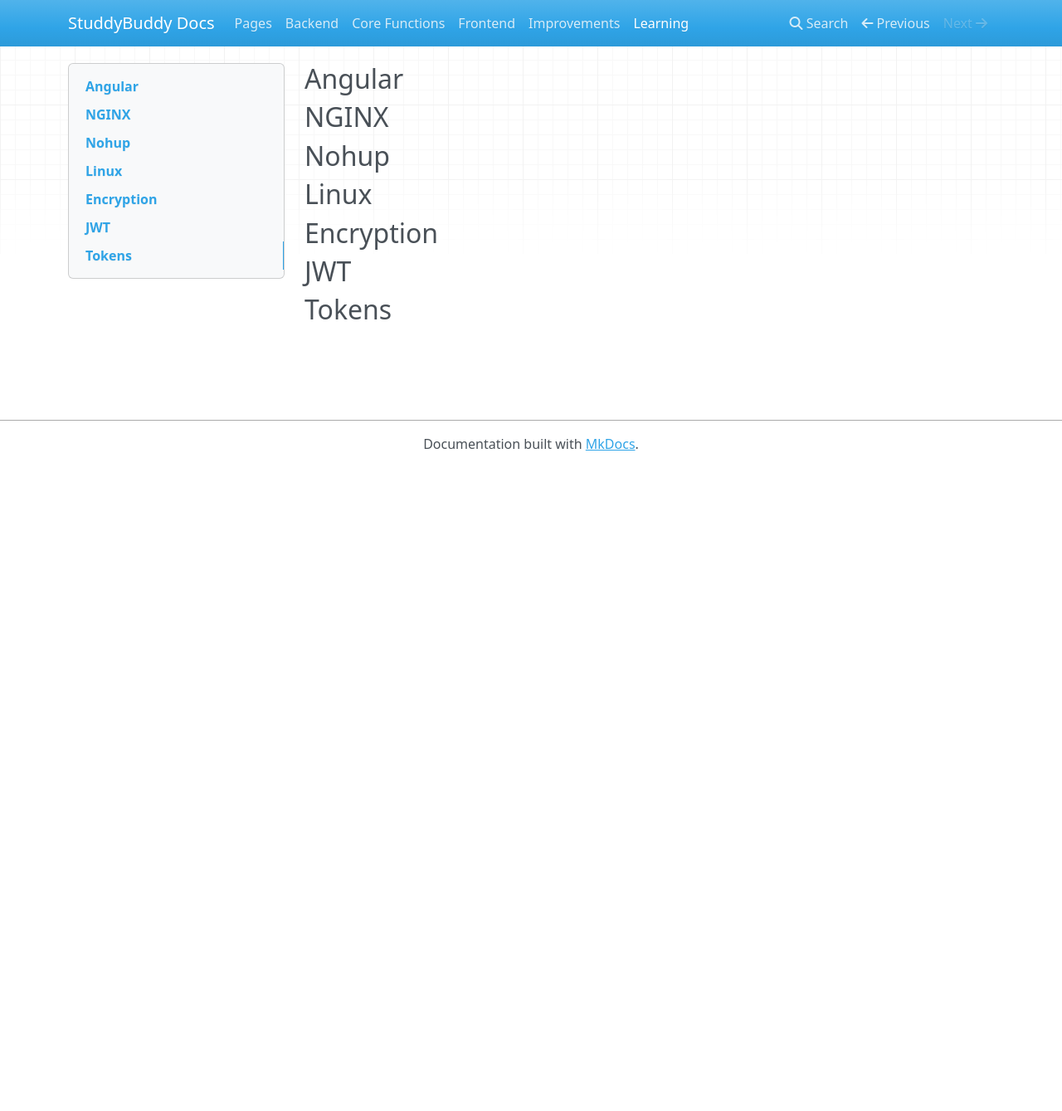
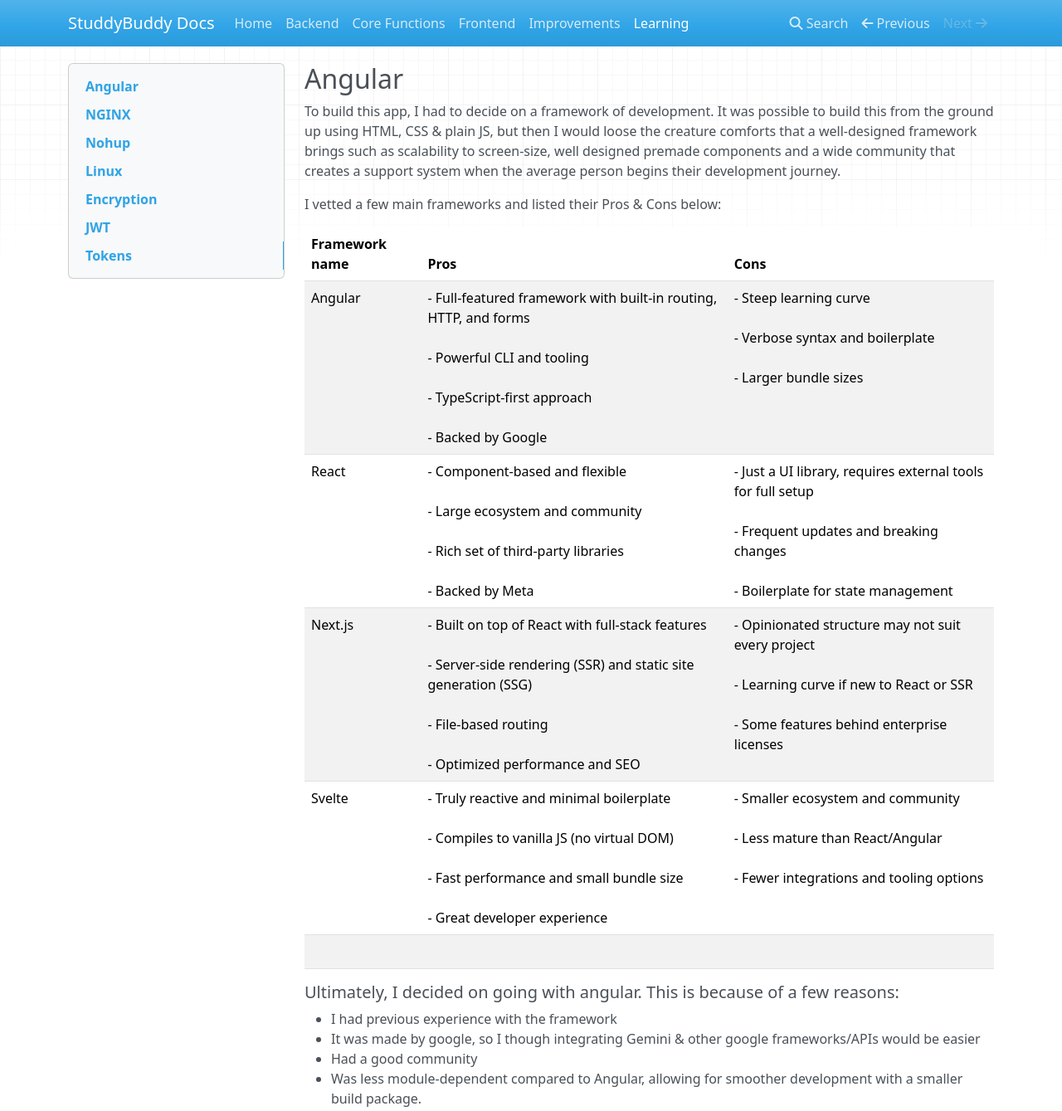
Before and after one commit to PatB1234/studdy-buddy-docs, a plain HTML site: page Learning/index.html in a window 1280 px wide. Shown: the top 1339 px of the page at 83% size. Before the commit the page ends 800 px from the top, so only its background shows below. Drawn offline with nearby package versions, Linux system fonts and the light colour scheme.

Commit message:
Started working on new page, talked about Angular

```diff
--- a/Learning/index.html
+++ b/Learning/index.html
@@ -35,7 +35,7 @@
                         <!-- Main navigation -->
                         <ul class="nav navbar-nav">
                             <li class="nav-item">
-                                <a href=".." class="nav-link">Pages</a>
+                                <a href=".." class="nav-link">Home</a>
                             </li>
                             <li class="nav-item">
                                 <a href="../Backend/" class="nav-link">Backend</a>
@@ -128,6 +128,51 @@
                     <div class="col-md-9" role="main">
 
 <h2 id="angular">Angular</h2>
+<p>To build this app, I had to decide on a framework of development. It was possible to build this from the ground up using HTML, CSS &amp; plain JS, but then I would loose the creature comforts that a well-designed framework brings such as scalability to screen-size, well designed premade components and a wide community that creates a support system when the average person begins their development journey.</p>
+<p>I vetted a few main frameworks and listed their Pros &amp; Cons below:</p>
+<table>
+<thead>
+<tr>
+<th>Framework name</th>
+<th>Pros</th>
+<th>Cons</th>
+</tr>
+</thead>
+<tbody>
+<tr>
+<td>Angular</td>
+<td>- Full-featured framework with built-in routing, HTTP, and forms  <br/><br>- Powerful CLI and tooling   <br/><br>- TypeScript-first approach   <br/><br>- Backed by Google <br/></td>
+<td>- Steep learning curve  <br/> <br>- Verbose syntax and boilerplate  <br/> <br>- Larger bundle sizes<br/></td>
+</tr>
+<tr>
+<td>React</td>
+<td>- Component-based and flexible   <br/><br>- Large ecosystem and community   <br/><br>- Rich set of third-party libraries   <br/><br>- Backed by Meta <br/></td>
+<td>- Just a UI library, requires external tools for full setup  <br/><br>- Frequent updates and breaking changes  <br/><br>- Boilerplate for state management<br/></td>
+</tr>
+<tr>
+<td>Next.js</td>
+<td>- Built on top of React with full-stack features   <br/><br>- Server-side rendering (SSR) and static site generation (SSG)   <br/><br>- File-based routing   <br/><br>- Optimized performance and SEO <br/></td>
+<td>- Opinionated structure may not suit every project  <br/><br>- Learning curve if new to React or SSR  <br/><br>- Some features behind enterprise licenses<br/></td>
+</tr>
+<tr>
+<td>Svelte</td>
+<td>- Truly reactive and minimal boilerplate <br/>  <br>- Compiles to vanilla JS (no virtual DOM)  <br/> <br>- Fast performance and small bundle size  <br/><br>- Great developer experience <br/></td>
+<td>- Smaller ecosystem and community  <br/><br>- Less mature than React/Angular <br/> <br>- Fewer integrations and tooling options<br/></td>
+</tr>
+<tr>
+<td><br/></td>
+<td></td>
+<td></td>
+</tr>
+</tbody>
+</table>
+<h5 id="ultimately-i-decided-on-going-with-angular-this-is-because-of-a-few-reasons">Ultimately, I decided on going with angular. This is because of a few reasons:</h5>
+<ul>
+<li>I had previous experience with the framework <br/></li>
+<li>It was made by google, so I though integrating Gemini &amp; other google frameworks/APIs would be easier <br/></li>
+<li>Had a good community <br/></li>
+<li>Was less module-dependent compared to Angular, allowing for smoother development with a smaller build package. <br/></li>
+</ul>
 <h2 id="nginx">NGINX</h2>
 <h2 id="nohup">Nohup</h2>
 <h2 id="linux">Linux</h2>
```
Also changed, not shown: 404.html (+6 -0 lines), Backend/index.html (+6 -0 lines), Core Functions/index.html (+6 -0 lines), Frontend/index.html (+7 -1 lines), Improvements/index.html (+14 -2 lines), index.html (+9 -1 lines), search/search_index.json (+1 -1 lines), 1 other file.
